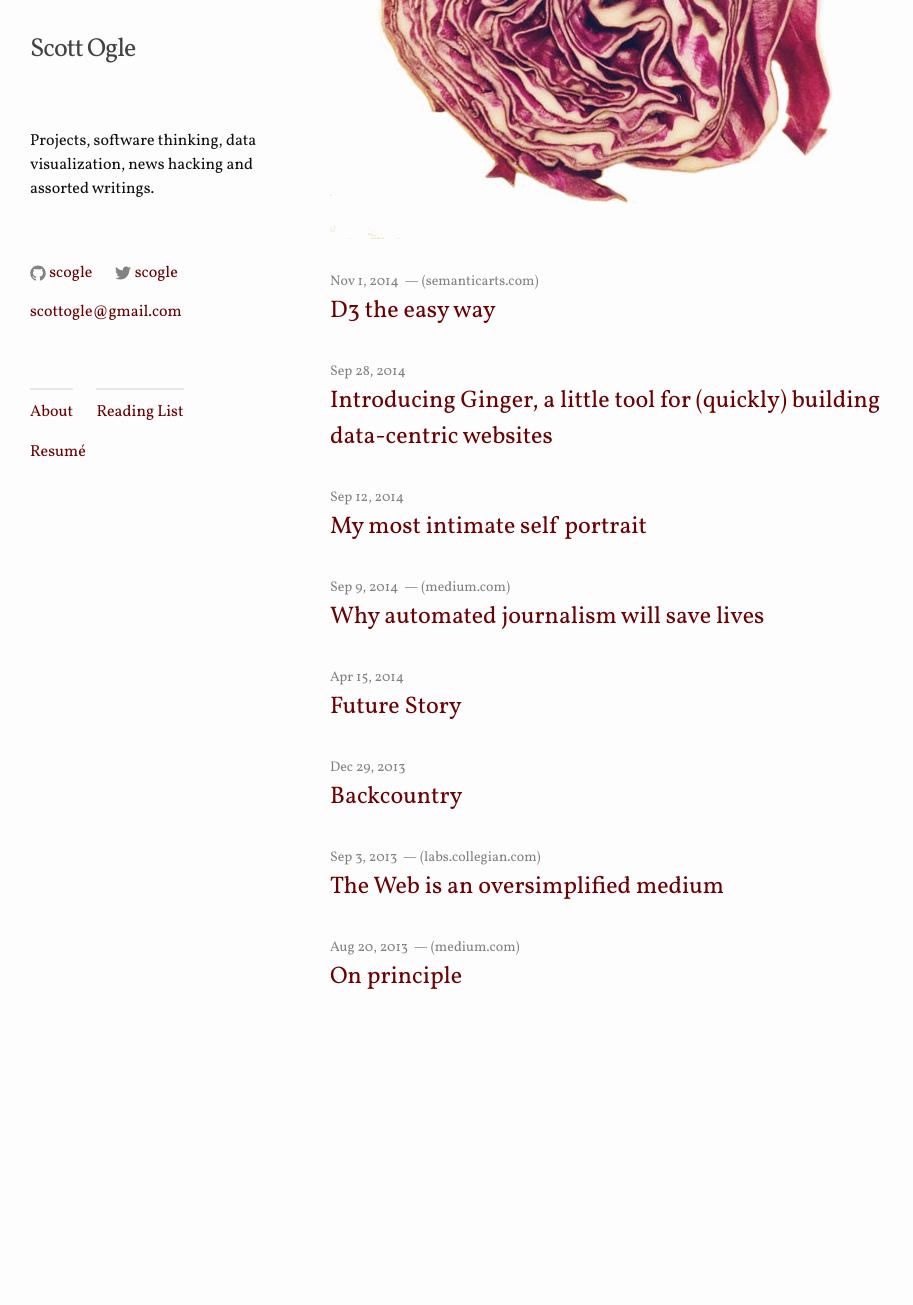
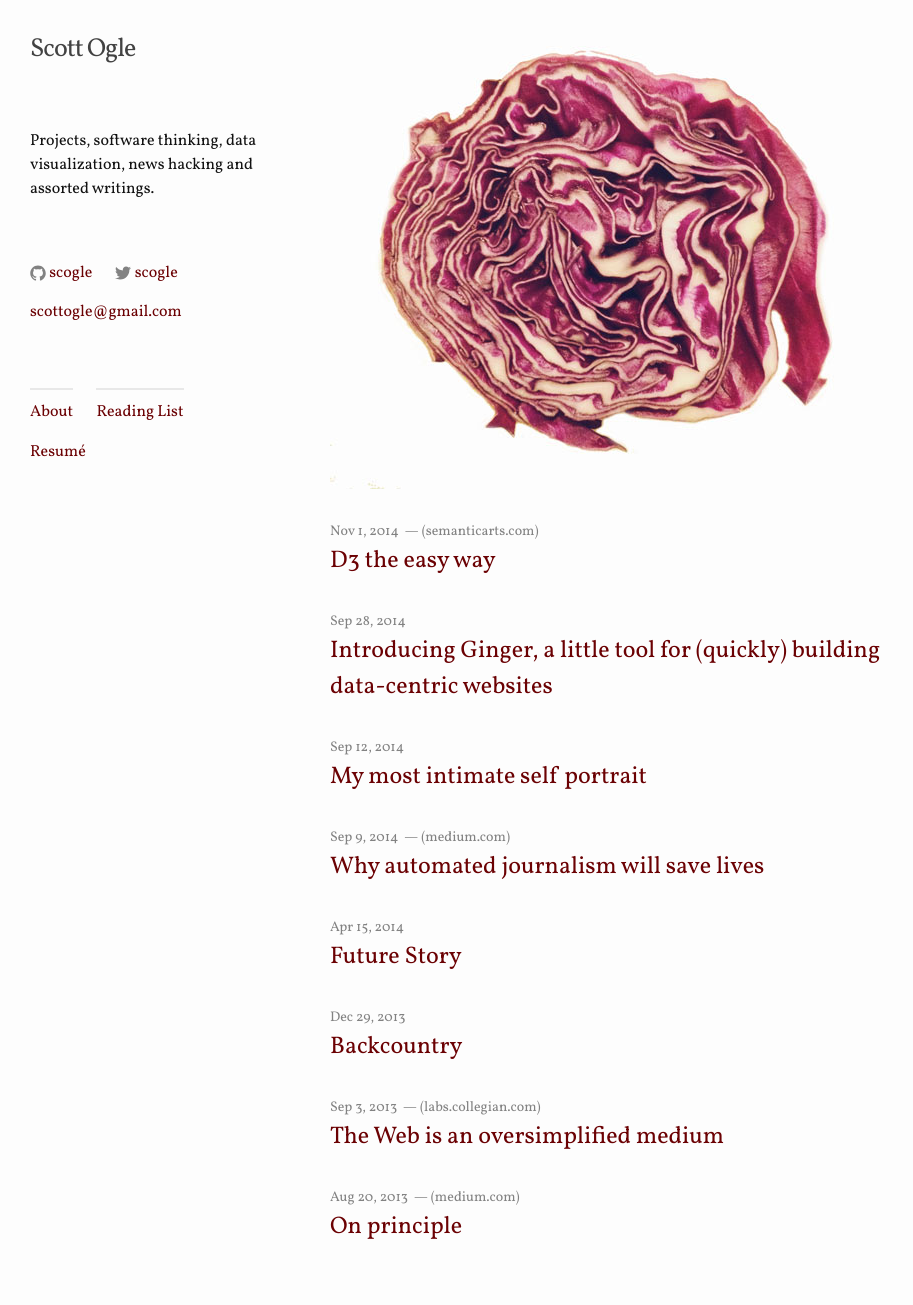
Before and after one commit to scogle/scogle.github.io, a Jekyll site: the page built from index.html, in a window 1280 px wide. Shown: the whole page, without its empty margins (0-913 px from the left). Built offline with Jekyll 4.4.1, drawn with Linux system fonts in a browser that asks for light colours; before the commit the page ends 1055 px from its top, so only the background shows below that.

Commit message:
changed media query for cabbage

```diff
--- a/_sass/_layout.scss
+++ b/_sass/_layout.scss
@@ -88,7 +88,12 @@
     }
 }
 
-.header-image { margin: -250px 0 30px 0; }
+.header-image {
+    margin-bottom: 30px;
+    @include media-query(#on-laptop) {
+        margin-top: -250px;
+    }
+}
 
 
 /**
```
